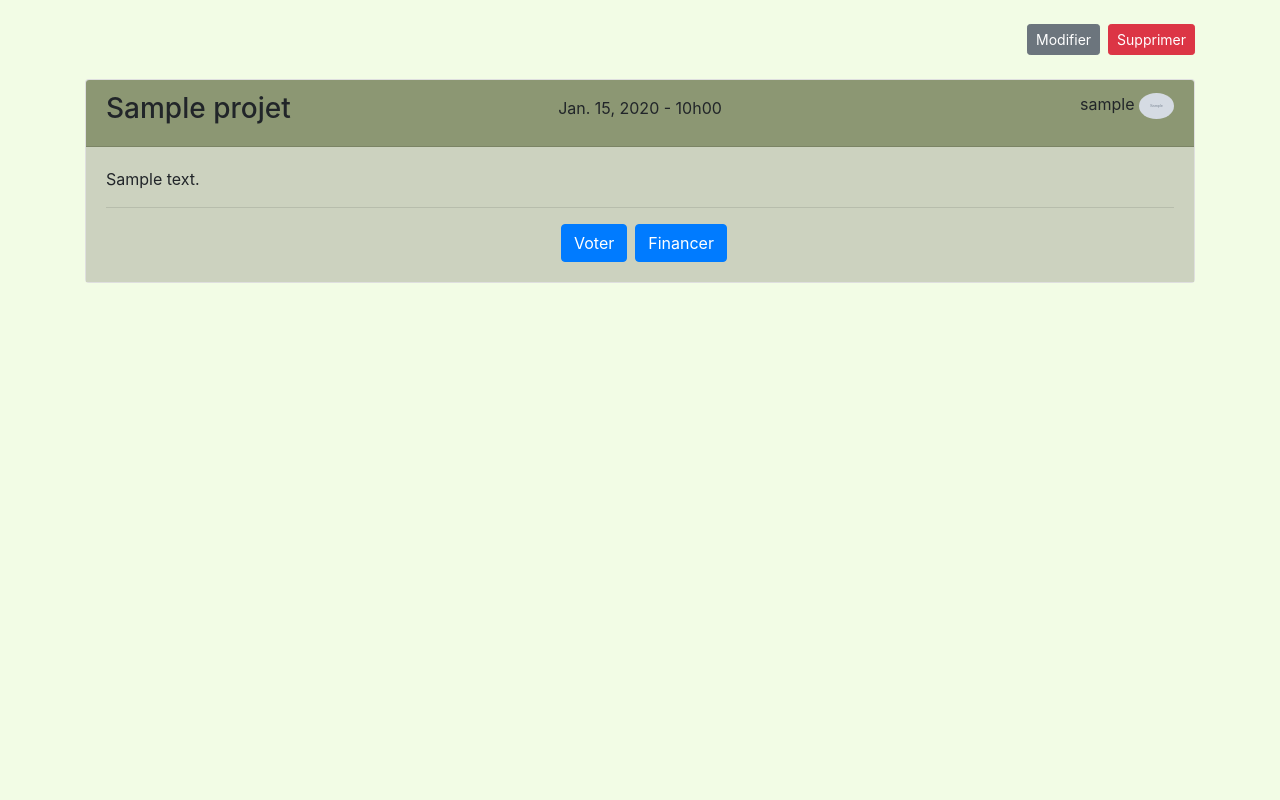
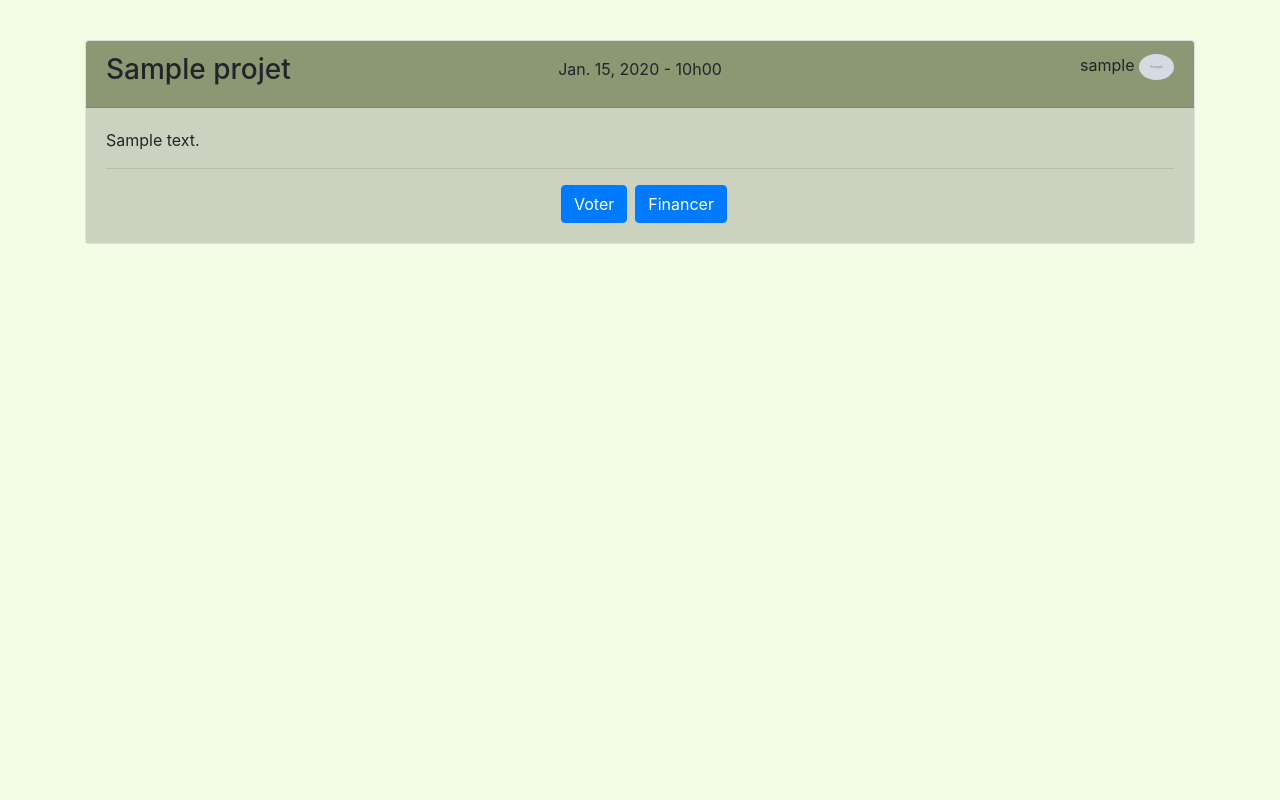
Before and after one commit to Kevin-Bal/Make_our_planet_green_again, a Django app: page /projet/1 in a window 1280 px wide. Shown: the part 56-856 px from the top of the page. Run offline with Django 3.2, Linux system fonts and the light colour scheme; tables that the repository leaves empty hold one stand-in row (values such as "Sample post"); grey boxes marked "Sample" are stand-in pictures; some libraries are stand-ins or nearby versions.

Commit message:
acces au bouton de suppression et de modification d'un projet

```diff
--- a/mopga/plateforme/templates/plateforme/projet/detail_projet.html
+++ b/mopga/plateforme/templates/plateforme/projet/detail_projet.html
@@ -1,9 +1,11 @@
 {% extends 'plateforme/index.html' %}
 {% block content %}
-    <div class="row justify-content-end mx-0 my-2">
-        <a class="btn btn-secondary btn-sm" href="{% url 'plateforme-view-modifier-projet' object.id %}">Modifier</a>
-        <a class="btn btn-danger btn-sm ml-2" href="{% url 'plateforme-view-supprimer-projet' object.id %}">Supprimer</a>
-    </div>
+    {% if object.auteur == user %}
+        <div class="row justify-content-end mx-0 my-2">
+            <a class="btn btn-secondary btn-sm" href="{% url 'plateforme-view-modifier-projet' object.id %}">Modifier</a>
+            <a class="btn btn-danger btn-sm ml-2" href="{% url 'plateforme-view-supprimer-projet' object.id %}">Supprimer</a>
+        </div>
+    {% endif %}
     <div class="card my-4">
         <div class="card-header" style="background-color: #8C9773;">
             <div class="row">
```
